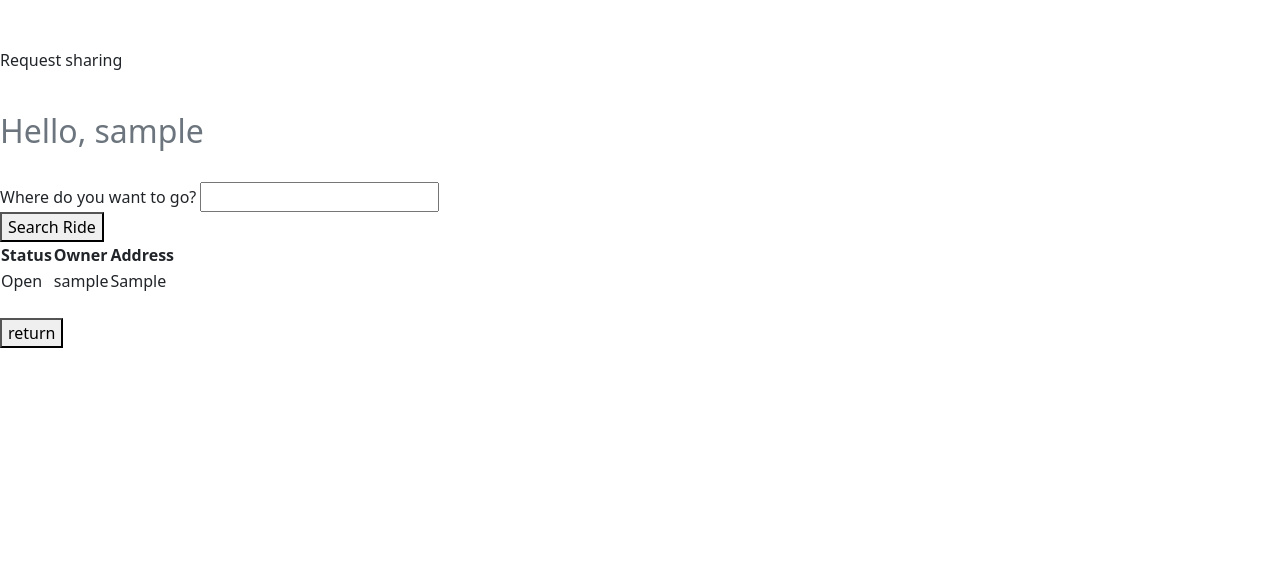
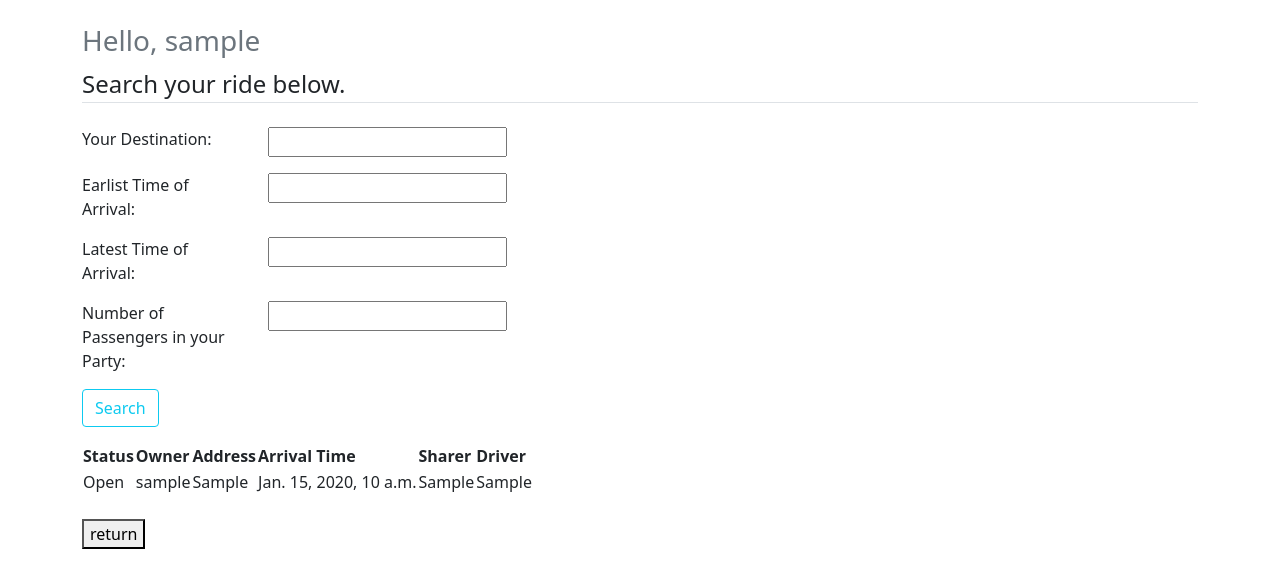
Before and after one commit to JunFenngZhi/RideSharingApp, a Django app: page /requestSharing/ in a window 1280 px wide. Shown: the part 73-661 px from the top of the page. Run offline with Django 4.2, Linux system fonts and the light colour scheme; a user stored in the database is signed in; tables that the repository leaves empty hold one stand-in row (values such as "Sample post").

Commit message:
ride sharer ugly code

```diff
--- a/hw1/rideSharing/forms.py
+++ b/hw1/rideSharing/forms.py
@@ -16,3 +16,9 @@ class UserUpdateForm(forms.ModelForm):
     class Meta:
         model = User
         fields = ['username', 'email']
+
+class RequestSharingForm(forms.Form):
+    addr = forms.CharField(label='Your Destination', max_length=100)
+    earlist_time = forms.DateTimeField(label='Earlist Time of Arrival',input_formats='2022-01-01 12:00')
+    latest_time = forms.DateTimeField(label='Latest Time of Arrival',input_formats='2022-01-01 12:00')
+    num_sharer= forms.IntegerField(label='Number of Passengers in your Party')
--- a/hw1/rideSharing/models.py
+++ b/hw1/rideSharing/models.py
@@ -22,7 +22,7 @@ class VehicleType(models.TextChoices):
 
 class RideStatus(models.TextChoices):
     OPEN = 'O', _('Open')
-    COMFIRMED = 'F', _('Comfirmed')
+    CONFIRMED = 'F', _('Confirmed')
     COMPLETE = 'C', _('Complete')
 
 
--- a/hw1/rideSharing/templates/rideSharing/requestSharing.html
+++ b/hw1/rideSharing/templates/rideSharing/requestSharing.html
@@ -1,24 +1,31 @@
 {% extends "rideSharing/base.html" %}
 {% block content %}
 
-<br>
-<p class="main">
-  Request sharing
-</p>
+<div class="container">
+  <h3 class="text-muted">Hello, {{user.username}}</h3>
 
-<br>
-<h2 class="text-muted">Hello, {{user.username}}</h2>
-<br>
-
+  <div class="mb-3">
     <form action="#" method="get">
-  <div>
-    <label for="addr">Where do you want to go?</label>
-    <input name="addr" id="addr">
+      <fieldset class="form-group">
+        <legend class="border-bottom mb-4">Search your ride below.</legend>
+        <div class="row">
+          {% for field in form %}
+          <div class="row mb-3">
+            <div class="col-sm-2">
+            {{ field.label_tag }}
           </div>
-  <div>
-    <button>Search Ride</button>
+            <div class="col-sm-4">
+              {{ field }}
+            </div>
+          </div>
+          {% endfor %}
+        </div>
+      </fieldset>
+      <div class="form-group">
+        <button class="btn btn-outline-info" type="submit">Search</button>
       </div>
     </form>
+  </div>
 
   {% if ride_list %}
   <table>
@@ -26,12 +33,18 @@
       <th>Status</th>
       <th>Owner</th>
       <th>Address</th>
+      <th>Arrival Time</th>
+      <th>Sharer</th>
+      <th>Driver</th>
     </tr>
     {% for ride in ride_list %}
     <tr>
       <td>{{ ride.get_status_display }}</td>
       <td>{{ ride.owner.username }}</td>
       <td>{{ ride.addr }}</td>
+      <td>{{ ride.arrive_date }}</td>
+      <td>{{ ride.sharer }}</td>
+      <td>{{ ride.driver }}</td>
     </tr>
     {% endfor %}
   </table>
@@ -44,5 +57,5 @@
     <button>return</button>
   </a>
   <br>
-
+</div>
 {% endblock content %}
--- a/hw1/rideSharing/views.py
+++ b/hw1/rideSharing/views.py
@@ -6,11 +6,13 @@ from django.contrib.auth.models import User
 from django.template import context
 from django.views.generic.edit import CreateView
 #from django.contrib.auth.mixins import LoginRequiredMixin
-from .forms import UserRegisterForm, UserUpdateForm
-from .models import Ride,Vehicle
+from .forms import UserRegisterForm, UserUpdateForm, RequestSharingForm
+from .models import Ride, RideStatus, Vehicle
+from django.db.models import F
+
+# create the register page. usingn register.html template.
 
 
-# create the register page. usingn register.html template.
 def register(request):
     if request.method == 'POST':
         form = UserRegisterForm(request.POST)
@@ -42,23 +44,49 @@ def showAllOrders(request):
     return render(request, 'rideSharing/showAllorders.html')
 
 # request a sharing order. User becomes rider sharer
+
+
 @login_required
 def requestSharing(request):
-    addr = request.GET.get("addr")
-    if addr:
-        ride_list=Ride.objects.filter(addr__exact=addr)
+    if request.method == 'GET':
+        form = RequestSharingForm(request.GET)
+        if form.is_valid():
+            addr = form.cleaned_data.get('addr')
+            earlist_time = form.cleaned_data.get('earlist_time')
+            latest_time = form.cleaned_data.get('latest_time')
+            num_sharer = form.cleaned_data.get('num_sharer')
+            canidate_list = Ride.objects.filter(
+                status=RideStatus.CONFIRMED,
+                allow_share=True,
+                addr__exact=addr,
+                arrive_date__lte=latest_time,
+                arrive_date__gte=earlist_time,
+                sharer="",
+                # driver__seats__gte=F('passenger_num')+num_sharer,
+            )
+            ride_list = canidate_list
+            # for ride in canidate_list:
+            #     car = Vehicle.objects.get(vehicle_owner__username=ride.sharer)
+            #     if car.seats >= ride.passenger_num+num_sharer:
+            #         ride_list.append(ride)
+
+        else:
+            ride_list = Ride.objects.filter(status=RideStatus.OPEN)
     else:
-        ride_list=Ride.objects.all()
+        form = RequestSharingForm()
+        ride_list = Ride.objects.filter(status=RideStatus.OPEN)
     context = {
-        #'u_form': u_form,
+        'form': form,
         'ride_list': ride_list,
     }
     return render(request, 'rideSharing/requestSharing.html', context=context)
 
 # driverPage. User registers a vehicle or accepts an order
+
+
 class driverPage(CreateView):
     model = Vehicle
-    fields = ['vehicle_type', 'plate_num','special_info','seats']
+    fields = ['vehicle_type', 'plate_num', 'special_info', 'seats']
     template_name = 'rideSharing/driverPage.html'
 
     def form_valid(self, form):
@@ -66,11 +94,11 @@ class driverPage(CreateView):
         return super().form_valid(form)
 
 
-
 # request an order. User becomes ride owner
 class requestOrder(CreateView):
     model = Ride
-    fields = ['addr', 'arrive_date', 'passenger_num','required_type','special_requirements','allow_share']
+    fields = ['addr', 'arrive_date', 'passenger_num',
+              'required_type', 'special_requirements', 'allow_share']
     template_name = 'rideSharing/requestOrder.html'
     # success_url = '/home'  # 使用这个参数需要在前面加一个/回到上一层，不用这个参数则使用model.get_absolute_url()函数替代
 
```
Lines whose indentation alone changed are shown as unchanged.
